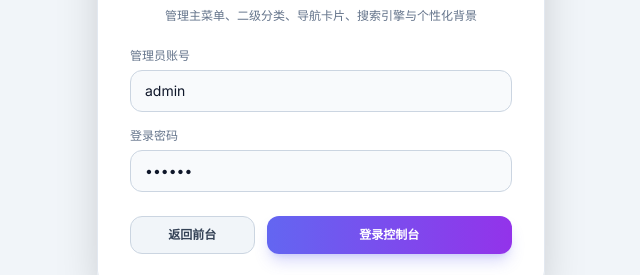
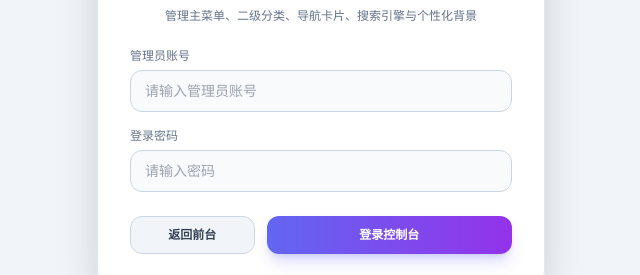
Before and after one commit to Jinyinghui/navitem, a Vue app in the folder web/: page /admin in a window 1280 px wide. Shown: the part 315-590 px from the top of the page, without its empty margins (319-959 px from the left). Built offline with nearby package versions, Linux system fonts and the light colour scheme.

Commit message:
登录框不再预填默认账号密码，placeholder 移除默认口令提示

```diff
--- a/web/src/views/Admin.vue
+++ b/web/src/views/Admin.vue
@@ -16,11 +16,11 @@
         <form class="space-y-4" @submit.prevent="handleLogin">
           <div>
             <label class="block text-xs font-medium text-slate-400 mb-1.5">管理员账号</label>
-            <input v-model="username" type="text" placeholder="请输入管理员账号 (默认 admin)" class="w-full px-3.5 py-2.5 rounded-xl bg-slate-950 border border-slate-800 text-slate-100 text-sm focus:border-indigo-500 outline-none" />
+            <input v-model="username" type="text" placeholder="请输入管理员账号" class="w-full px-3.5 py-2.5 rounded-xl bg-slate-950 border border-slate-800 text-slate-100 text-sm focus:border-indigo-500 outline-none" />
           </div>
           <div>
             <label class="block text-xs font-medium text-slate-400 mb-1.5">登录密码</label>
-            <input v-model="password" type="password" placeholder="请输入密码 (默认 123456)" class="w-full px-3.5 py-2.5 rounded-xl bg-slate-950 border border-slate-800 text-slate-100 text-sm focus:border-indigo-500 outline-none" />
+            <input v-model="password" type="password" placeholder="请输入密码" class="w-full px-3.5 py-2.5 rounded-xl bg-slate-950 border border-slate-800 text-slate-100 text-sm focus:border-indigo-500 outline-none" />
           </div>
           <p v-if="loginError" class="text-xs text-rose-400 bg-rose-500/10 border border-rose-500/20 rounded-lg p-2.5 text-center">{{ loginError }}</p>
           <div class="flex gap-3 pt-2">
@@ -177,8 +177,8 @@ const navItems = [
 
 const page = ref('welcome');
 const isLoggedIn = ref(false);
-const username = ref('admin');
-const password = ref('123456');
+const username = ref('');
+const password = ref('');
 const loading = ref(false);
 const loginError = ref('');
 
```
